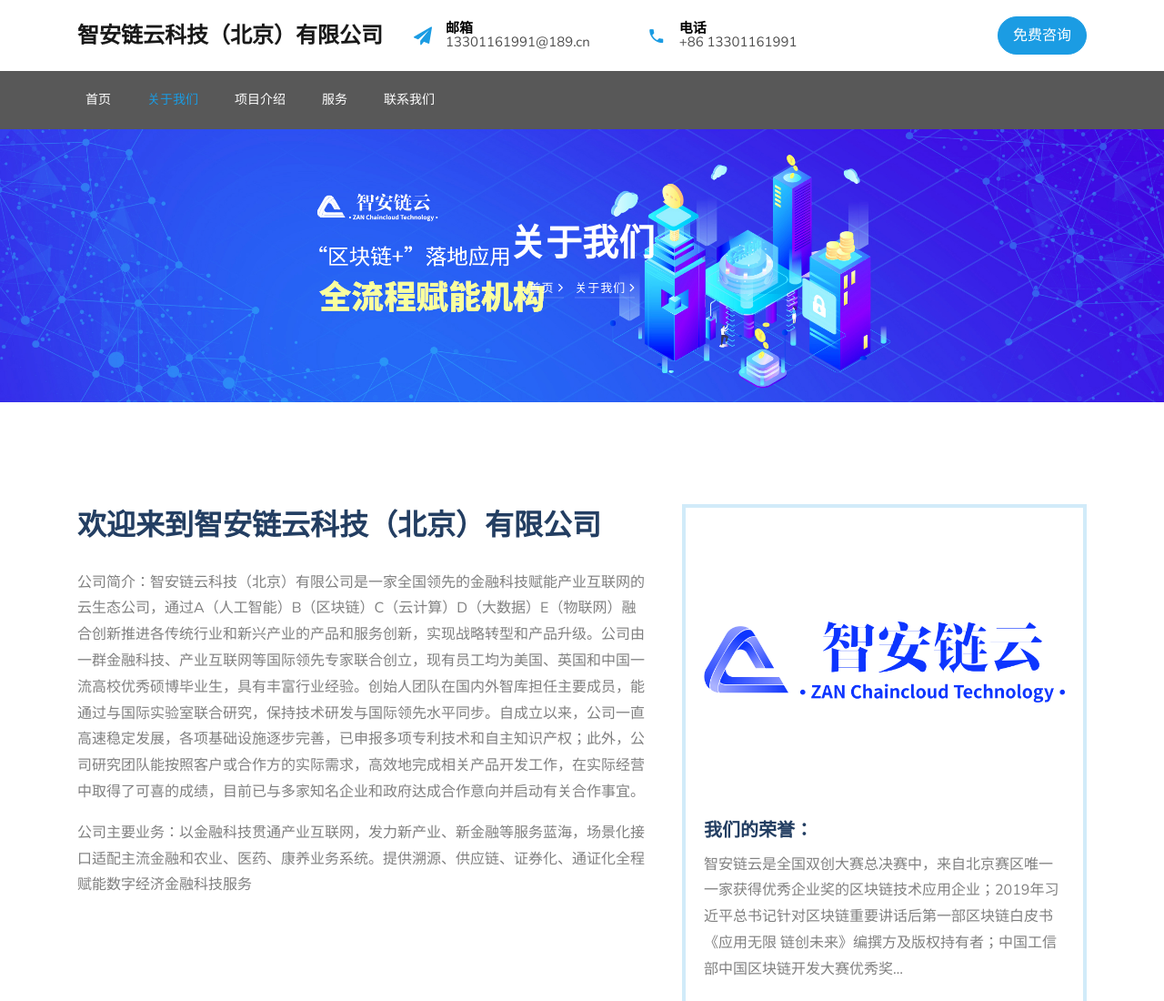
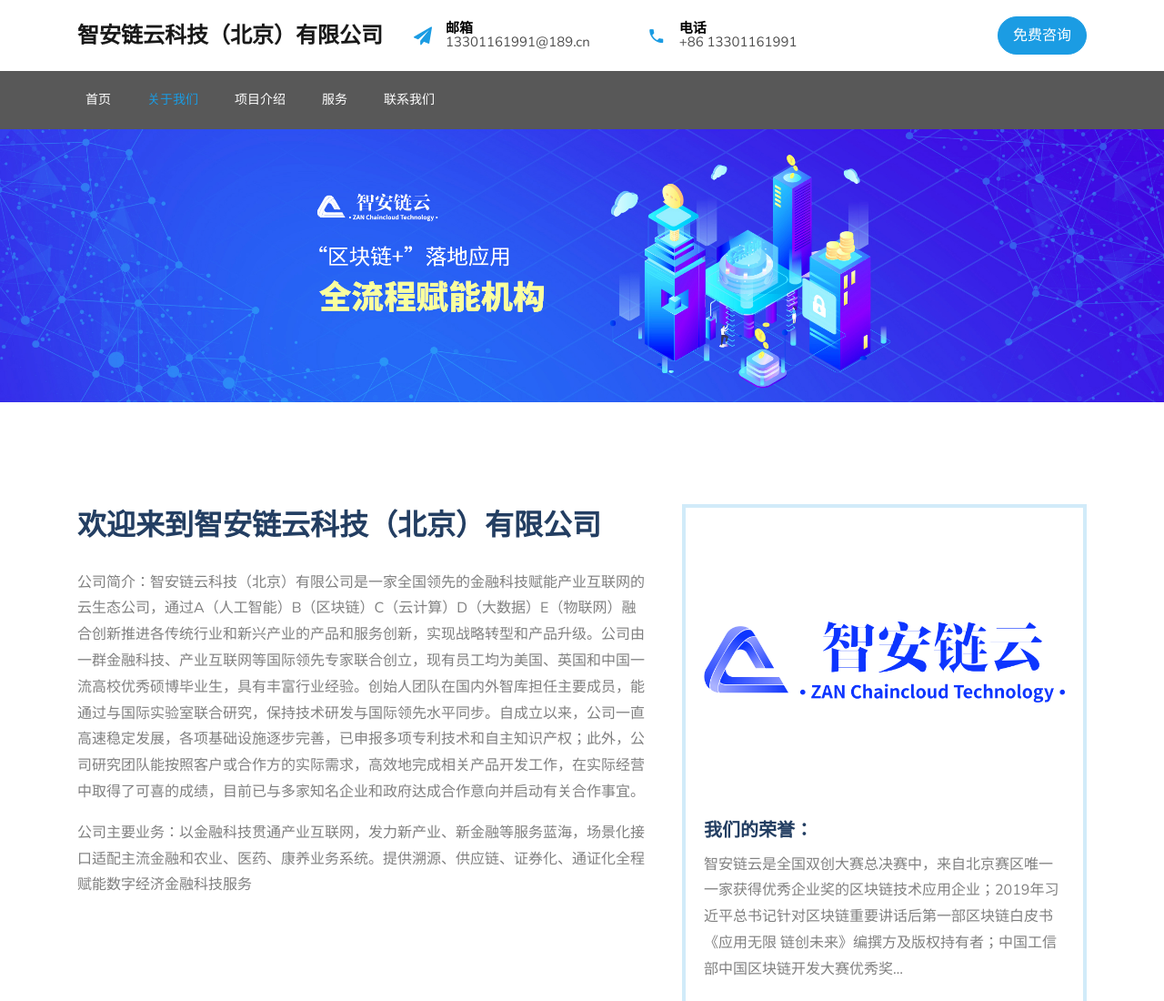
Before and after one commit to dongqianhuhu/zaly-os, a plain HTML site: page about.html in a window 1280 px wide. Shown: the top 1100 px of the page at 91% size. Drawn offline with Linux system fonts and the light colour scheme; files whose address does not match are found by name.

Commit message:
FIX:20200314#10

```diff
--- a/about.html
+++ b/about.html
@@ -86,10 +86,10 @@
       <div class="overlay" style="opacity:0"></div>
       <div class="container">
         <div class="row no-gutters slider-text align-items-center justify-content-center">
-          <div class="col-md-9 ftco-animate text-center">
+          <!-- <div class="col-md-9 ftco-animate text-center">
             <h1 class="mb-2 bread">关于我们</h1>
             <p class="breadcrumbs"><span class="mr-2"><a href="index.html">首页 <i class="ion-ios-arrow-forward"></i></a></span> <span>关于我们 <i class="ion-ios-arrow-forward"></i></span></p>
-          </div>
+          </div> -->
         </div>
       </div>
     </section>
```
Also changed, not shown: contact.html (+2 -2 lines), project.html (+2 -2 lines), services.html (+2 -2 lines).
